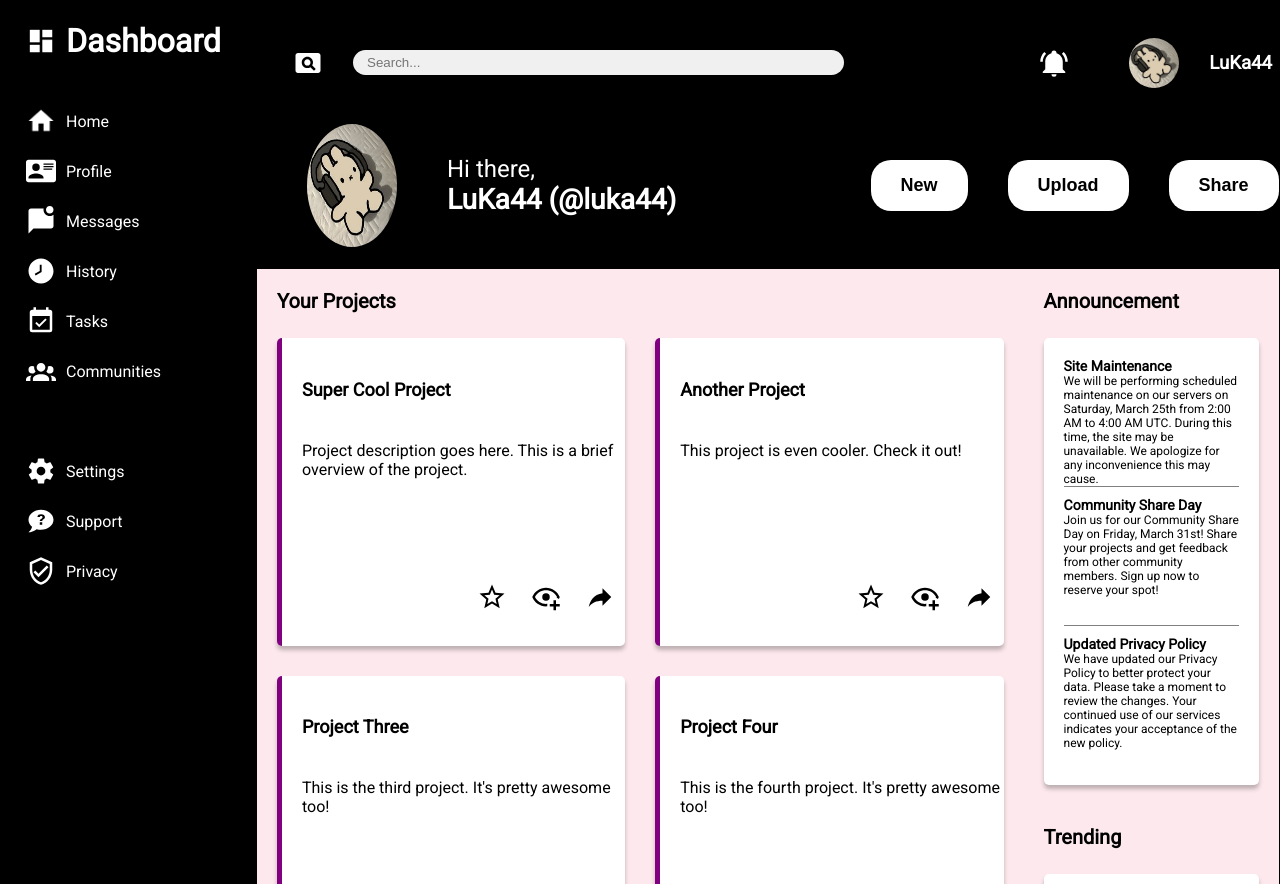
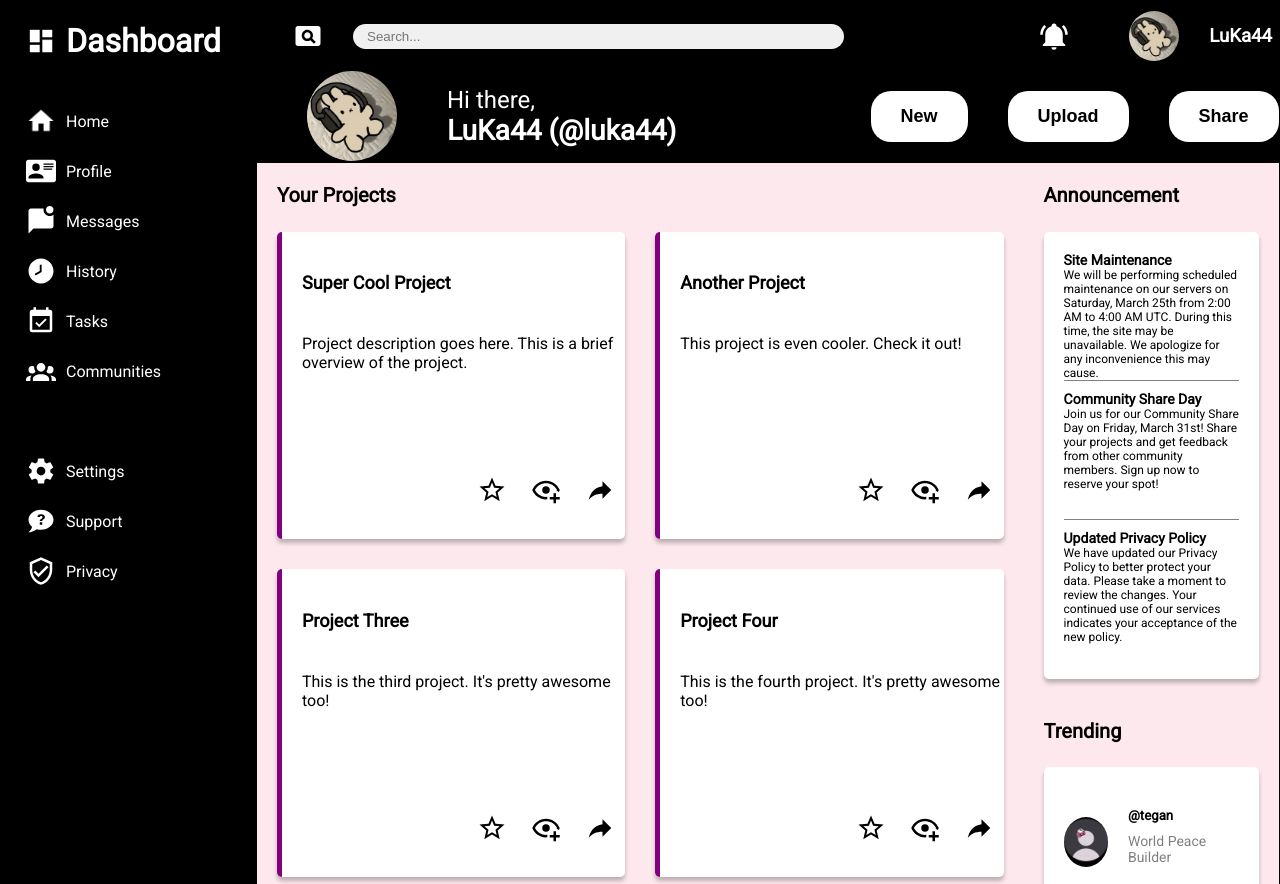
Before and after one commit to LuKa44x/Admin-Dashboard, a plain HTML site: page index.html in a window 1280 px wide. Shown: the top 884 px of the page. Drawn offline with Linux system fonts and the light colour scheme.

Commit message:
End of the work
Little fix to the size of the content for more screen sizes.

```diff
--- a/style.css
+++ b/style.css
@@ -8,16 +8,11 @@
     font-family: 'Roboto', sans-serif;
     --box-shadow: 0px 4px 4px rgba(0, 0, 0, 0.25);
 }
-body{
-    height: 100%; /* allora se de zoommo si taglia sotto, se zoommo funziona ma se*/
-      width: 100vw; /*metto vh si taglia appena scrollo */
-
-}
 .container{
     display:grid;
     grid-template-columns: 1fr 4fr;
     grid-template-rows: 1fr 4fr;
-    height: 100%;
+    height: 100vh;
 }
 .container> div{
     border:1px solid black;
```
